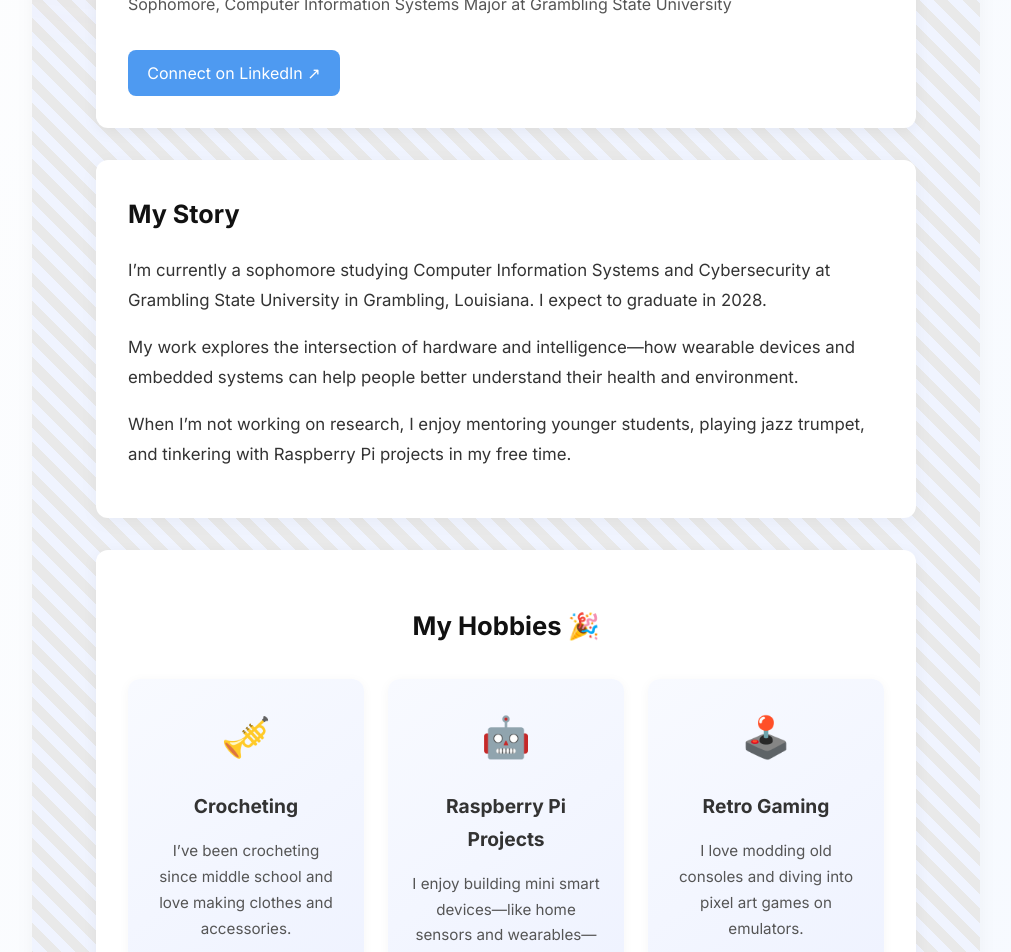
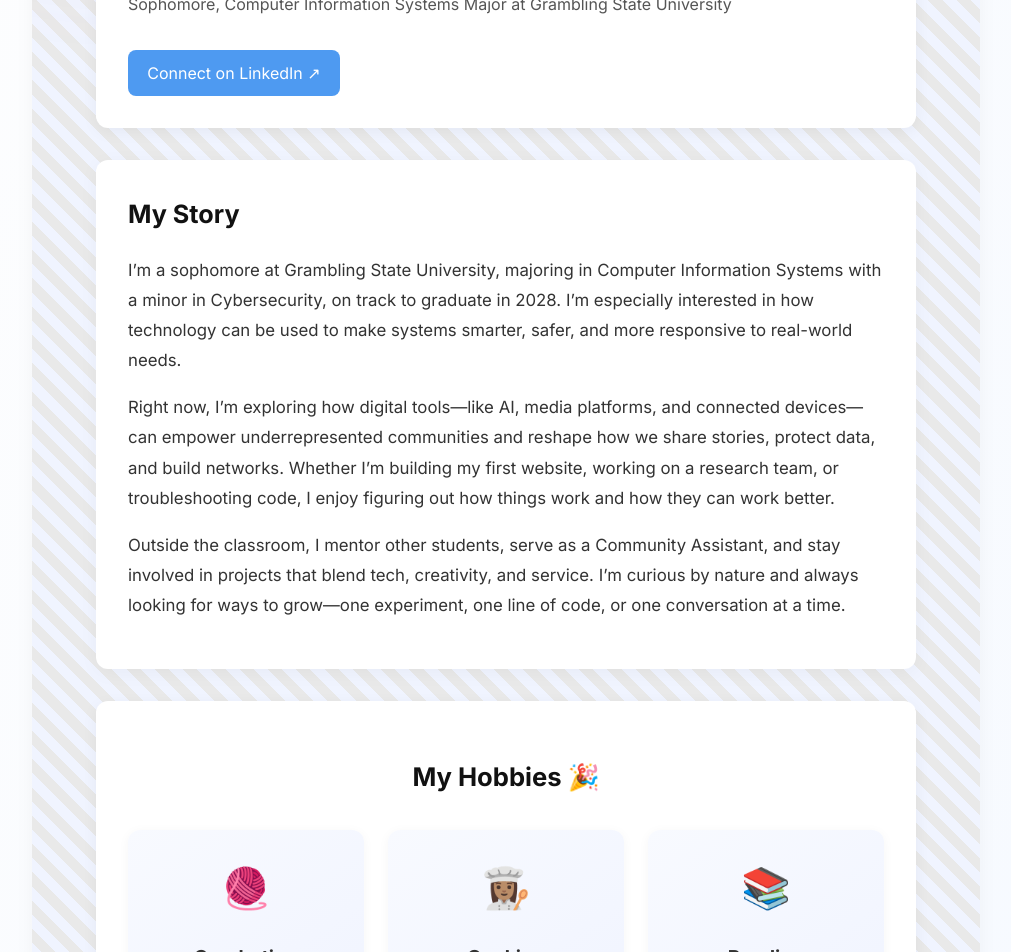
Before and after one commit to deke-a/deke-a.github.io, a Jekyll site: the page built from pages/about-me.md, in a window 1280 px wide and 1400 px high, scrolled down 390 px. Shown: the top 952 px of the window, without its empty margins (260-1271 px from the left). Built offline with Jekyll 4.4.1, drawn with Linux system fonts in a browser that asks for light colours; some of the changed text lies outside the part shown.

Commit message:
Update about-me.md

```diff
--- a/pages/about-me.md
+++ b/pages/about-me.md
@@ -9,22 +9,22 @@ about:
   image: assets/images/headshot_final.jpeg
   linkedin: https://www.linkedin.com/in/moradeke-adetosoye/
   bio: |
-    I’m currently a sophomore studying Computer Information Systems and Cybersecurity at Grambling State University in Grambling, Louisiana. I expect to graduate in 2028.
+    I'm a sophomore at Grambling State University, majoring in Computer Information Systems with a minor in Cybersecurity, on track to graduate in 2028. I’m especially interested in how technology can be used to make systems smarter, safer, and more responsive to real-world needs.
 
-    My work explores the intersection of hardware and intelligence—how wearable devices and embedded systems can help people better understand their health and environment.
+    Right now, I’m exploring how digital tools—like AI, media platforms, and connected devices—can empower underrepresented communities and reshape how we share stories, protect data, and build networks. Whether I’m building my first website, working on a research team, or troubleshooting code, I enjoy figuring out how things work and how they can work better.
 
-    When I’m not working on research, I enjoy mentoring younger students, playing jazz trumpet, and tinkering with Raspberry Pi projects in my free time.
+    Outside the classroom, I mentor other students, serve as a Community Assistant, and stay involved in projects that blend tech, creativity, and service. I’m curious by nature and always looking for ways to grow—one experiment, one line of code, or one conversation at a time.
 
   hobbies:
-    - icon: 🎺
+    - icon: 🧶
       title: Crocheting
       description: I’ve been crocheting since middle school and love making clothes and accessories.
-    - icon: 🤖
-      title: Raspberry Pi Projects
-      description: I enjoy building mini smart devices—like home sensors and wearables—using Raspberry Pi.
-    - icon: 🕹️
-      title: Retro Gaming
-      description: I love modding old consoles and diving into pixel art games on emulators.
+    - icon: 👩🏽‍🍳
+      title: Cooking
+      description: I enjoy making food from scratch and experimenting with new recipes.
+    - icon: 📚
+      title: Reading
+      description: I love reading novels and comics, action and thrillers would always have my heart.
 
   gallery:
     - image: /assets/images/me-guitar.png
```
